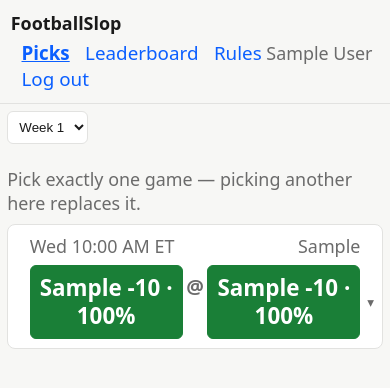
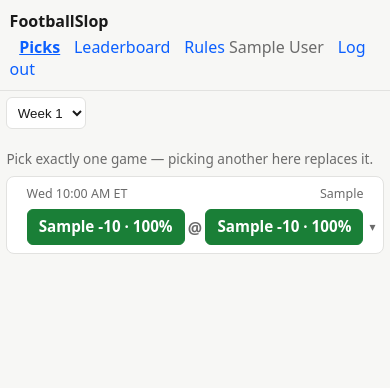
Before and after one commit to mattdaniel7578/FootballSlop, a Flask app: page / in a window 390 px wide. Shown: the top 388 px of the page. Run offline with Flask 3, Linux system fonts and the light colour scheme; a user stored in the database is signed in; tables that the repository leaves empty hold one stand-in row (values such as "Sample post").

Commit message:
Match desktop text sizes on mobile; add real overflow protection
Now that the missing viewport tag is fixed, the mobile media query
finally engages -- and it turns out the prior rounds of size bumps
(component overrides plus a 112% root scale) compounded into text
too large to fit, overflowing the top bar and game cards.

- Drop every mobile font-size override; mobile now renders the same
  text sizes as desktop, keeping only the tightened padding/gaps
  that reclaim empty space around it.
- Add overflow-wrap: break-word globally and overflow-x: hidden on
  html as a hard backstop, so nothing (a long team name, a long
  location string, a long name) can force horizontal overflow.

Co-Authored-By: Claude Sonnet 5 <noreply@anthropic.com>
Claude-Session: https://claude.ai/code/session_01N5XKQ22gDX2uWdULzrE5VD

```diff
--- a/static/style.css
+++ b/static/style.css
@@ -27,11 +27,18 @@
 
 * { box-sizing: border-box; }
 
+html {
+  /* Belt-and-suspenders: nothing should ever be able to force a
+     horizontal scrollbar, regardless of content. */
+  overflow-x: hidden;
+}
+
 body {
   margin: 0;
   background: var(--bg);
   color: var(--text);
   font-family: system-ui, -apple-system, "Segoe UI", sans-serif;
+  overflow-wrap: break-word;
 }
 
 .topbar {
@@ -421,12 +428,8 @@ nav a.active {
 }
 
 @media (max-width: 480px) {
-  html {
-    /* Scales every rem-based size (text, padding, gaps) proportionally,
-       on top of the component-specific bumps below. */
-    font-size: 112%;
-  }
-
+  /* Same text sizes as desktop — just reclaim the padding/gaps around
+     them so less of a narrow screen is spent on empty margin. */
   :root {
     --row-indicator-w: 0.75rem;
     --row-gap: 0.2rem;
@@ -444,7 +447,6 @@ nav a.active {
 
   nav a {
     margin-left: 0.6rem;
-    font-size: 1.05rem;
   }
 
   .game-card {
@@ -453,32 +455,5 @@ nav a.active {
 
   .team-box {
     padding: 0.45rem 0.2rem;
-    font-size: 1.25rem;
-    line-height: 1.25;
-  }
-
-  .at-sep {
-    padding-top: 0.45rem;
-    font-size: 1.1rem;
-  }
-
-  .game-info {
-    font-size: 1rem;
-  }
-
-  .team-picks {
-    font-size: 0.95rem;
-  }
-
-  .slate-note {
-    font-size: 1rem;
-  }
-
-  .data-table {
-    font-size: 1.05rem;
-  }
-
-  .rules-list {
-    font-size: 1.05rem;
   }
 }
```
